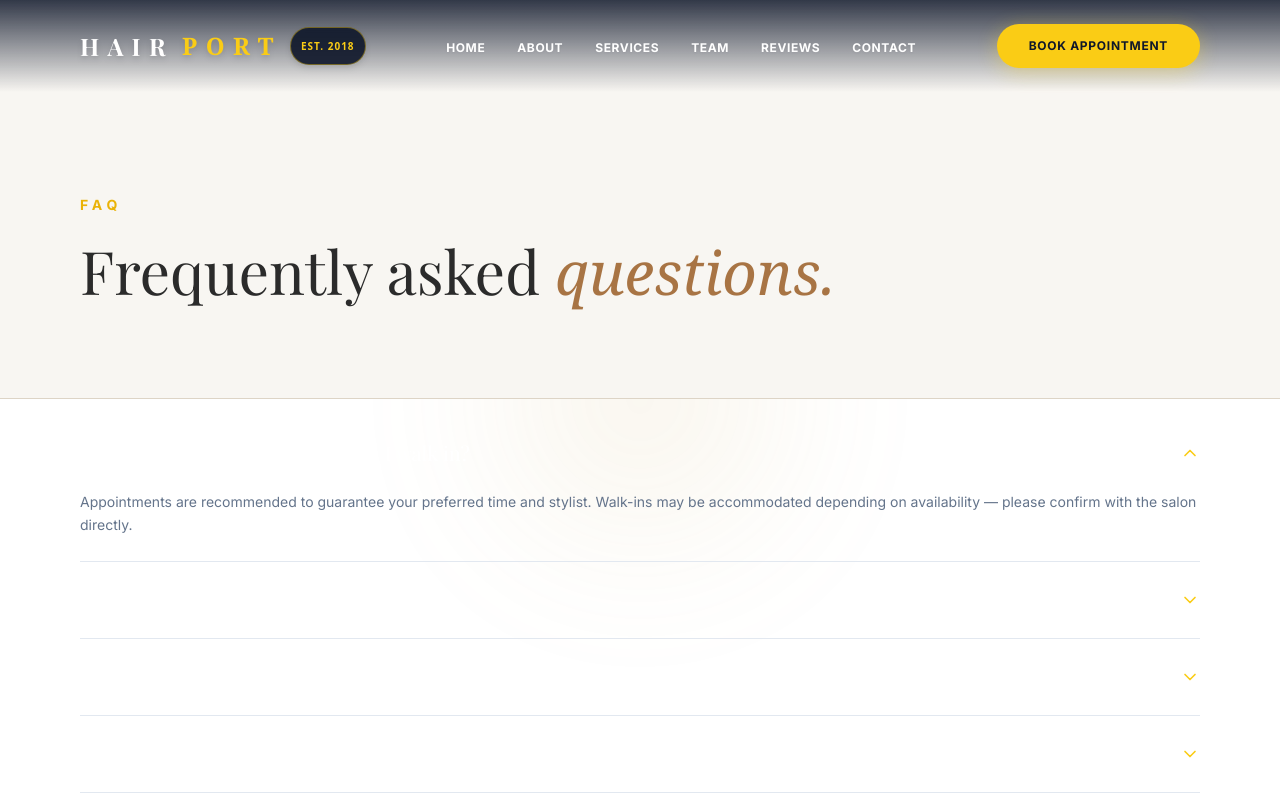
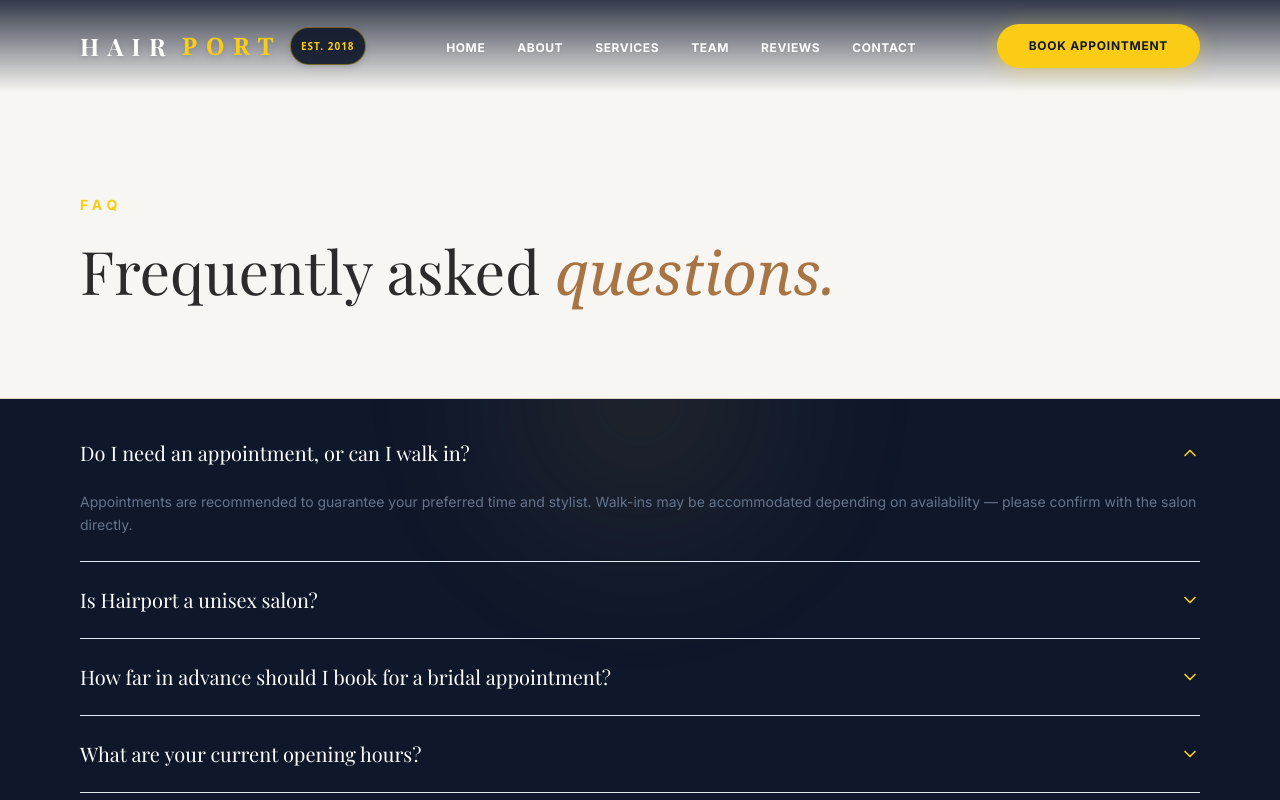
Before and after one commit to Chetan911n/hairport-salon-website, a Next.js app: page /faq in a window 1280 px wide. Shown: the top 800 px of the page. Built offline with nearby package versions, Linux system fonts and the light colour scheme.

Commit message:
Replace section backgrounds with solid Deep Navy Blue (#0F172A) while preserving Hero section intact

```diff
--- a/app/contact/page.tsx
+++ b/app/contact/page.tsx
@@ -22,7 +22,7 @@ export default function ContactPage() {
         description="Call our reception hotline or visit our flagship salon at Shop 3-5 Laxman Villa, Nashik Road."
       />
 
-      <section className="pb-28 pt-8 md:pb-40 bg-[#FFFFFF]">
+      <section className="pb-28 pt-8 md:pb-40 bg-[#0F172A]">
         <div className="container-luxury grid gap-10 lg:grid-cols-[0.9fr_1.1fr]">
           {/* Deep Navy Blue Box Fill (#0F172A) with Vibrant Yellow (#FACC15) Box Text */}
           <Reveal>
--- a/app/globals.css
+++ b/app/globals.css
@@ -3,7 +3,7 @@
 @tailwind utilities;
 
 :root {
-  color-scheme: light;
+  color-scheme: dark;
 }
 
 * {
@@ -12,12 +12,12 @@
 }
 
 html {
-  background: #FFFFFF;
+  background: #0F172A;
 }
 
 body {
-  background-color: #FFFFFF;
-  color: #1F2937;
+  background-color: #0F172A;
+  color: #F8FAFC;
   font-family: var(--font-inter), sans-serif;
   overflow-x: hidden;
 }
@@ -39,7 +39,7 @@ select:focus-visible {
 }
 
 .eyebrow {
-  @apply text-[#EAB308] text-xs md:text-sm tracking-widest2 uppercase font-body font-bold;
+  @apply text-[#FACC15] text-xs md:text-sm tracking-widest2 uppercase font-body font-bold;
 }
 
 .glass {
--- a/app/layout.tsx
+++ b/app/layout.tsx
@@ -84,9 +84,9 @@ export default function RootLayout({ children }: { children: React.ReactNode })
           dangerouslySetInnerHTML={{ __html: JSON.stringify(jsonLd) }}
         />
       </head>
-      <body className="bg-[#FFFFFF] text-[#1F2937] font-body antialiased relative min-h-screen">
-        {/* Main Background: Pure White (#FFFFFF) */}
-        <div className="fixed inset-0 pointer-events-none z-0 overflow-hidden bg-[#FFFFFF]" />
+      <body className="bg-[#0F172A] text-[#F8FAFC] font-body antialiased relative min-h-screen">
+        {/* Main Background: Deep Navy Blue (#0F172A) */}
+        <div className="fixed inset-0 pointer-events-none z-0 overflow-hidden bg-[#0F172A]" />
 
         <a
           href="#main-content"
--- a/components/LocationSection.tsx
+++ b/components/LocationSection.tsx
@@ -8,14 +8,14 @@ export default function LocationSection() {
   const branch = branches.find((b) => b.status === 'verified') || branches[0]!;
 
   return (
-    <section className="border-t border-[#E2E8F0] bg-[#FFFFFF] py-24 md:py-36" id="contact">
+    <section className="border-t border-[#FACC15]/20 bg-[#0F172A] py-24 md:py-36" id="contact">
       <div className="container-luxury">
         <Reveal className="max-w-2xl">
-          <span className="eyebrow text-[#EAB308]">Visit Our Salon</span>
-          <h2 className="mt-4 font-display text-4xl leading-tight text-[#1F2937] md:text-5xl font-bold">
-            Flagship Location in <span className="text-[#EAB308] italic font-serif">Nashik Road.</span>
+          <span className="eyebrow text-[#FACC15]">Visit Our Salon</span>
+          <h2 className="mt-4 font-display text-4xl leading-tight text-white md:text-5xl font-bold">
+            Flagship Location in <span className="text-[#FACC15] italic font-serif">Nashik Road.</span>
           </h2>
-          <p className="mt-4 text-[#1F2937] text-base md:text-lg font-medium">
+          <p className="mt-4 text-[#F8FAFC] text-base md:text-lg font-medium leading-relaxed">
             Located conveniently near Taran Talav Rd &amp; Datta Mandir stop with easy parking and unhurried service.
           </p>
         </Reveal>
```
